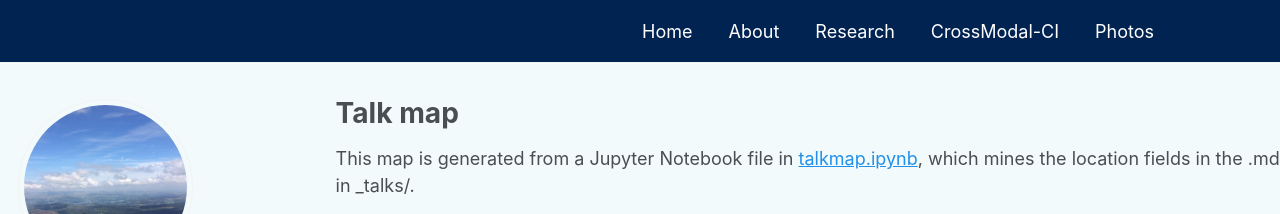
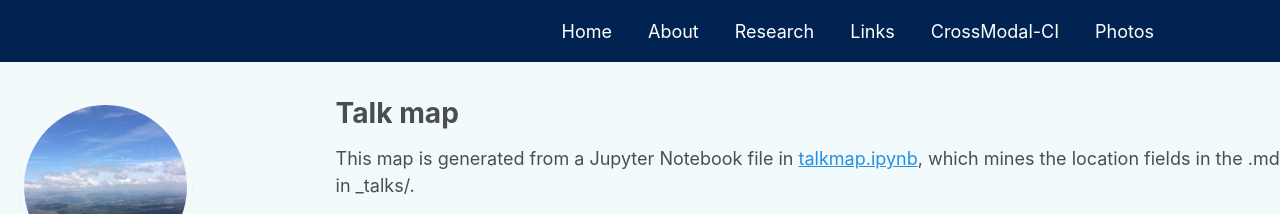
Before and after one commit to guangtingmai/guangtingmai.github.io, a Jekyll site: the page built from _pages/talkmap.html, in a window 1280 px wide. Shown: the top 214 px of the page. Built offline with Jekyll 4.4.1, drawn with Linux system fonts in a browser that asks for light colours; nearby versions of some CDN libraries.

Commit message:
Update navigation.yml

```diff
--- a/_data/navigation.yml
+++ b/_data/navigation.yml
@@ -28,7 +28,10 @@ main:
     url: /bio/
 
   - title: "Research"
-    url: /research/
+    url: /research-content/
+
+  - title: "Links"
+    url: /research-links/
 
   - title: "CrossModal-CI"
     url: /crossmodal-ci/
```
